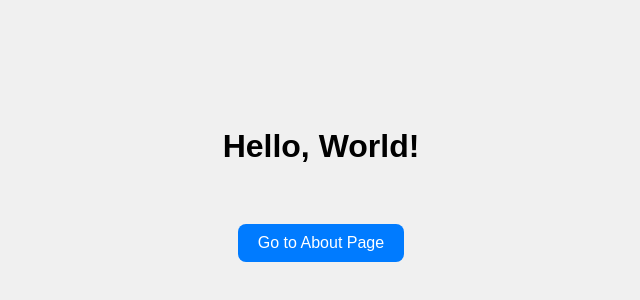
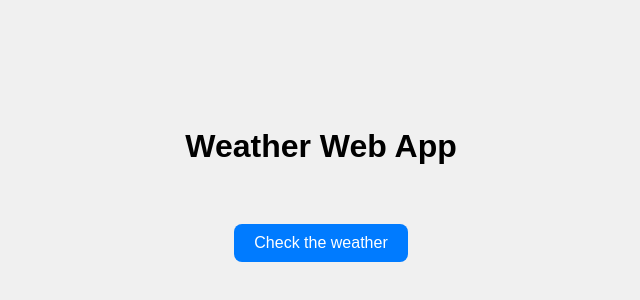
Before and after one commit to armstrongAJA/WeatherApp, a plain HTML site: page index.html in a window 1280 px wide. Shown: the part 216-516 px from the top of the page, without its empty margins (319-959 px from the left). Drawn offline with Linux system fonts and the light colour scheme.

Commit message:
Update index.html

```diff
--- a/index.html
+++ b/index.html
@@ -2,7 +2,7 @@
 <html>
 <head>
   <meta charset="UTF-8" />
-  <title>Hello World</title>
+  <title>Weather Web App</title>
   <style>
     body {
       margin: 0;
@@ -33,9 +33,9 @@
 </head>
 <body>
   <div class="centered">
-    <h1>Hello, World!</h1>
+    <h1>Weather Web App</h1>
     <br />
-    <button onclick="location.href='about.html'">Go to About Page</button>
+    <button onclick="location.href='about.html'">Check the weather</button>
   </div>
 </body>
 </html>
```
